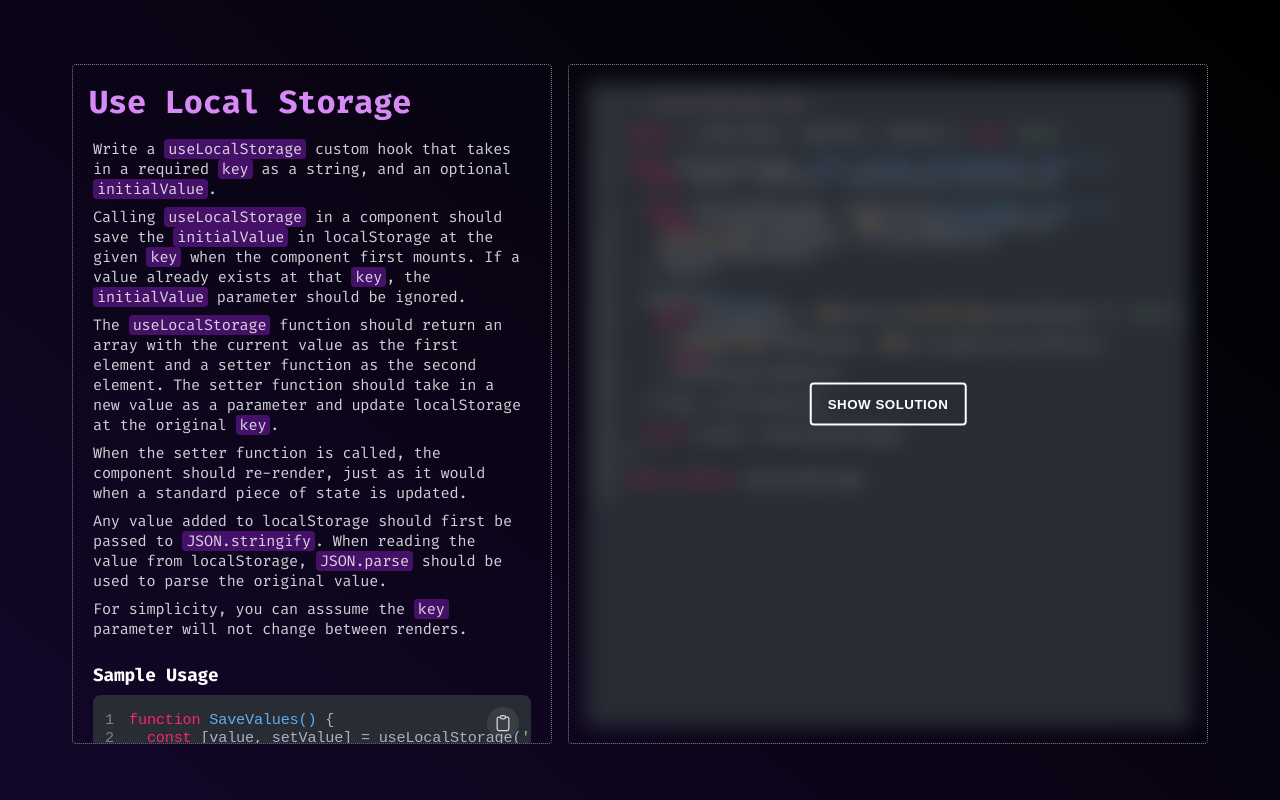
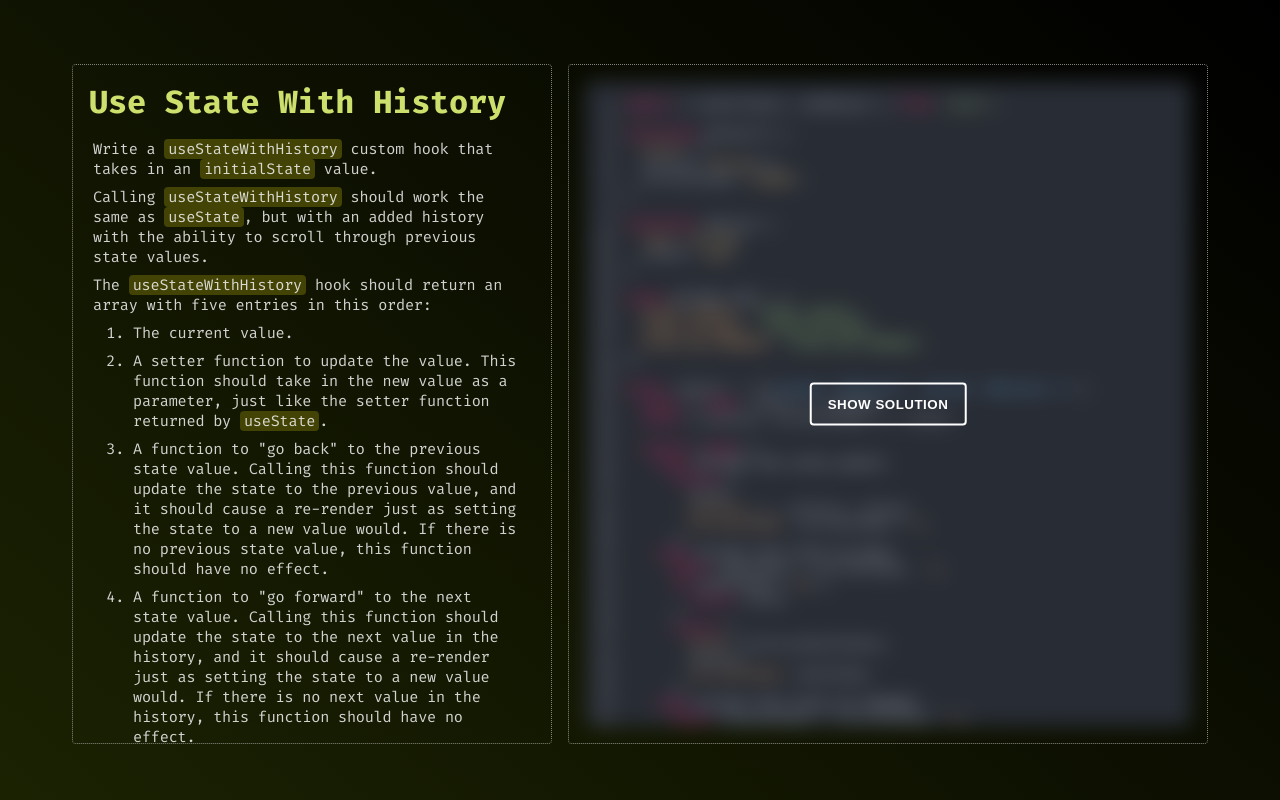
Before and after one commit to DemonDaddy22/frontend-expert, a React (Create React App) app: page / in a window 1280 px wide. Built offline with nearby package versions, Linux system fonts and the light colour scheme.

Commit message:
Implement useStateWithHistory exercise

```diff
--- a/src/App.tsx
+++ b/src/App.tsx
@@ -1,13 +1,13 @@
 import React from 'react';
 import './App.scss';
-import UseLocalStorage from './components/UseLocalStorage';
+import UseStateWithHistory from './components/UseStateWithHistory';
 import ThemeContextProvider from './context/ThemeContext';
 
 function App() {
   return (
     <ThemeContextProvider>
       <div className='container'>
-        <UseLocalStorage />
+        <UseStateWithHistory />
       </div>
     </ThemeContextProvider>
   );
--- /dev/null
+++ b/src/components/UseStateWithHistory/codeBlock.ts
@@ -0,0 +1,106 @@
+export const sampleUsage = `const [
+  value, // 10
+  setValue, // function
+  goBack, // function
+  goForward, // function
+  history // [10]
+] = useStateWithHistory(10);
+
+setValue(15); // value=15, history=[10, 15]
+setValue(20); // value=20, history=[10, 15, 20]
+goBack(); // value=15 history=[10, 15, 20]
+goBack(); // value=10, history=[10, 15, 20]
+goBack(); // value=10, history=[10, 15, 20]
+goForward(); // value=15, history=[10, 15, 20]
+setValue(25); // value=25, history=[10, 15, 20, 25]
+setValue(30); // value=30, history=[10, 15, 20, 25, 30]
+goBack(); // value=25, history=[10, 15, 20, 25, 30]
+goForward(); // value=30, history=[10, 15, 20, 25, 30]
+goForward(); // value=30, history=[10, 15, 20, 25, 30]
+`;
+
+export const solutionCode = `import { useCallback, useReducer } from 'react';
+
+interface IState<T> {
+  value: T;
+  history: Array<T>;
+  currentIndex: number;
+}
+
+interface IAction {
+  type: string;
+  value?: any;
+}
+
+const ACTION_TYPE = {
+  STATE_UPDATE: 'STATE_UPDATE',
+  STATE_GO_BACK: 'STATE_GO_BACK',
+  STATE_GO_FORWARD: 'STATE_GO_FORWARD',
+};
+
+const reducer = <T>(state: IState<T>, action: IAction) => {
+  const { type, value } = action;
+  const { history, currentIndex } = state;
+
+  switch (type) {
+    case ACTION_TYPE.STATE_UPDATE:
+      return {
+        value,
+        history: [...history, value],
+        currentIndex: currentIndex + 1,
+      };
+    case ACTION_TYPE.STATE_GO_BACK:
+      const backIndex = currentIndex - 1;
+      if (backIndex < 0) {
+        return state;
+      }
+      return {
+        value: history[backIndex],
+        history,
+        currentIndex: backIndex,
+      };
+    case ACTION_TYPE.STATE_GO_FORWARD:
+      const forwardIndex = currentIndex + 1;
+      if (forwardIndex >= history.length) {
+        return state;
+      }
+      return {
+        value: history[forwardIndex],
+        history,
+        currentIndex: forwardIndex,
+      };
+    default:
+      return state;
+  }
+};
+
+const useStateWithHistory = <T>(initialState: T) => {
+  const [state, dispatch] = useReducer(reducer, {
+    value: initialState,
+    history: typeof initialState === 'undefined' ? [] : [initialState],
+    currentIndex: typeof initialState === 'undefined' ? -1 : 0,
+  });
+
+  const handleStateUpdate = useCallback((value: T) => {
+    dispatch({ type: ACTION_TYPE.STATE_UPDATE, value });
+  }, []);
+
+  const handleStateGoBack = useCallback(() => {
+    dispatch({ type: ACTION_TYPE.STATE_GO_BACK });
+  }, []);
+
+  const handleStateGoForward = useCallback(() => {
+    dispatch({ type: ACTION_TYPE.STATE_GO_FORWARD });
+  }, []);
+
+  return [
+    state.value,
+    handleStateUpdate,
+    handleStateGoBack,
+    handleStateGoForward,
+    state.history,
+  ];
+};
+
+export default useStateWithHistory;
+`;
--- /dev/null
+++ b/src/components/UseStateWithHistory/index.tsx
@@ -0,0 +1,72 @@
+import React from 'react';
+import classes from './styles.module.scss';
+import ProjectPage from '../ProjectPage';
+import QuestionDetails from '../QuestionDetails';
+import { PROJECT_COLORS } from '../../constants/theme';
+import CodeBlock from '../UI/CodeBlock';
+import { sampleUsage, solutionCode } from './codeBlock';
+
+const UseStateWithHistory: React.FC<Props> = () => {
+  return (
+    <ProjectPage background={PROJECT_COLORS.PROJECT39.background} containerClassName={classes.pageContainer}>
+      <QuestionDetails
+        title='Use State With History'
+        titleClassName={classes.questionTitle}
+        containerClassName={classes.questionDetails}
+        descriptionClassName={classes.questionDescription}>
+        <p>
+          Write a <span className={classes.questionDescriptionHighlight}>useStateWithHistory</span> custom hook that
+          takes in an <span className={classes.questionDescriptionHighlight}>initialState</span> value.
+        </p>
+        <p>
+          Calling <span className={classes.questionDescriptionHighlight}>useStateWithHistory</span> should work the same
+          as <span className={classes.questionDescriptionHighlight}>useState</span>, but with an added history with the
+          ability to scroll through previous state values.
+        </p>
+        <p>
+          The <span className={classes.questionDescriptionHighlight}>useStateWithHistory</span> hook should return an
+          array with five entries in this order:
+        </p>
+        <ol>
+          <li>The current value.</li>
+          <li>
+            A setter function to update the value. This function should take in the new value as a parameter, just like
+            the setter function returned by <span className={classes.questionDescriptionHighlight}>useState</span>.
+          </li>
+          <li>
+            A function to "go back" to the previous state value. Calling this function should update the state to the
+            previous value, and it should cause a re-render just as setting the state to a new value would. If there is
+            no previous state value, this function should have no effect.
+          </li>
+          <li>
+            A function to "go forward" to the next state value. Calling this function should update the state to the
+            next value in the history, and it should cause a re-render just as setting the state to a new value would.
+            If there is no next value in the history, this function should have no effect.
+          </li>
+          <li>
+            The history of values as an array, initially containing only the initial value. Every time the setter
+            function is called, the new value should be appended to the end of the history array.
+          </li>
+        </ol>
+        <p>
+          If the setter function is called after having gone backwards to a previous value, the value should be updated
+          to the new value. The new value should be appended to the end of the history array as if "go forwards" had
+          been called until reaching the end of the history array before setting a new value (see sample usage below).
+        </p>
+        <p>
+          For simplicity, you can assume the <span className={classes.questionDescriptionHighlight}>initialState</span>{' '}
+          value and the value passed to the setter function will always be primitives.
+        </p>
+        <div className={classes.codeWrapper}>
+          <h3 className={classes.codeBlockHeader}>Sample Usage</h3>
+          <CodeBlock codeString={sampleUsage} />
+        </div>
+      </QuestionDetails>
+      <section className={classes.solutionContainer}>
+        <CodeBlock language='typescript' codeString={solutionCode} containerClassName={classes.fullHeight} hideCode />
+      </section>
+    </ProjectPage>
+  );
+};
+
+export default UseStateWithHistory;
--- /dev/null
+++ b/src/components/UseStateWithHistory/styles.module.scss
@@ -0,0 +1,74 @@
+@import '../../constants/theme.scss';
+@import '../../utils/mixins.scss';
+
+.pageContainer {
+  @media screen and (min-width: 992px) {
+    overflow-y: hidden;
+  }
+}
+
+.questionDetails {
+  @media screen and (min-width: 992px) {
+    max-width: 40rem;
+    max-height: 85vh;
+    overflow-y: auto;
+  }
+}
+
+.questionDescription {
+  @include spacing (0 0.25rem);
+  word-break: break-word;
+  white-space: break-spaces;
+}
+
+.questionTitle {
+  color: $project-header-39;
+}
+
+.break {
+  @include spacing ($margin: 0.5rem 0);
+}
+
+.questionDescriptionHighlight {
+  @include spacing (0 0.25rem);
+  background-color: $project-highlight-39;
+  border-radius: 0.25rem;
+}
+
+.codeBlock {
+  @include spacing (0.5rem 0.75rem);
+  overflow-x: auto;
+  border-radius: 0.5rem;
+
+  @media screen and (min-width: 992px) {
+    @include spacing (0.75rem 1rem);
+  }
+}
+
+.codeWrapper {
+  @include spacing (0.5rem 0);
+}
+
+.codeBlockHeader {
+  @include spacing (0.5rem 0);
+  color: $white;
+}
+
+.solutionContainer {
+  @include spacing (1rem);
+  border: 1px dotted rgba($color: $white, $alpha: 0.5);
+  border-radius: 0.25rem;
+  align-self: stretch;
+  flex: 1;
+
+  @media screen and (min-width: 992px) {
+    overflow-y: auto;
+    max-width: 40rem;
+    max-height: 85vh;
+  }
+}
+
+.fullHeight {
+  @include spacing (0, 0);
+  height: 100%;
+}
```
Also changed, not shown: src/hooks/useStateWithHistory.ts (added, +84 -0 lines).
